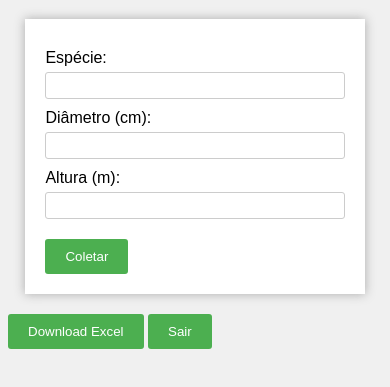
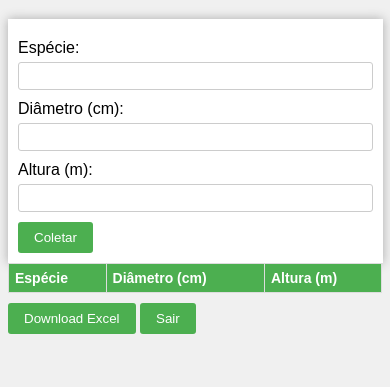
Before and after one commit to Thiago2436/DeskFloraMobile, a plain HTML site: page index.html in a window 390 px wide. Shown: the part 61-448 px from the top of the page. Drawn offline with Linux system fonts and the light colour scheme.

Commit message:
melhoria de responsividade para telas de celular

```diff
--- a/style.css
+++ b/style.css
@@ -1,5 +1,4 @@
-/* Estilos padrão */
-
+/* CSS padrão para desktop */
 body {
 	font-family: Arial, sans-serif;
 	background-color: #f0f0f0;
@@ -69,34 +68,30 @@ button:hover {
 	background-color: #3e8e41;
   }
 
-/* Media queries */
-
-@media (max-width: 768px) {
-	table, thead, tbody, th, td, tr {
-		display: block;
+  /* CSS para telas menores de celular */
+  @media (max-width: 480px) {
+	table {
+	  font-size: 14px;
 	}
 
-	thead tr {
-		position: absolute;
-		top: -9999px;
-		left: -9999px;
+	th, td {
+	  padding: 6px;
 	}
 
-	td {
-		border: none;
-		border-bottom: 1px solid #ddd;
-		position: relative;
-		padding-left: 50%;
+	form {
+	  width: 95%;
+	  padding: 10px;
 	}
 
-	td:before {
-		position: absolute;
-		top: 6px;
-		left: 6px;
-		width: 45%;
-		padding-right: 10px;
-		white-space: nowrap;
-		content: attr(data-column);
-		font-weight: bold;
+	input[type="text"],
+	input[type="number"],
+	input[type="date"],
+	textarea {
+	  font-size: 14px;
+	}
+
+	button {
+	  padding: 8px 16px;
+	  margin-top: 10px;
 	}
   }
```
Lines whose indentation alone changed are shown as unchanged.
